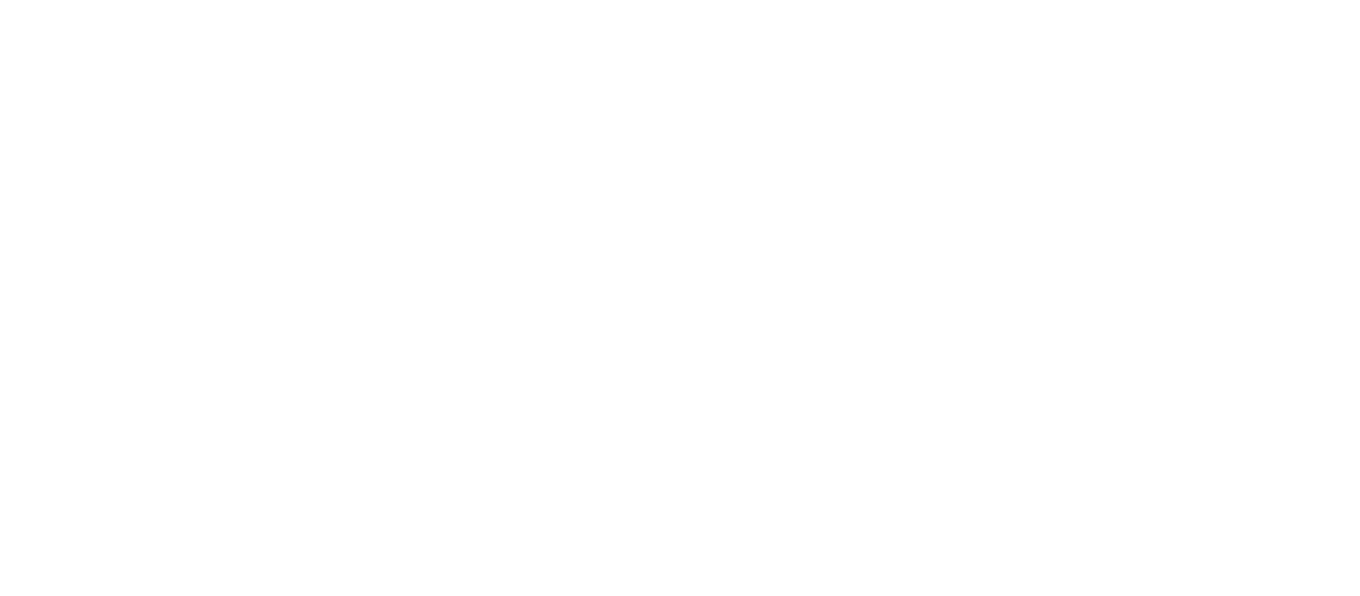
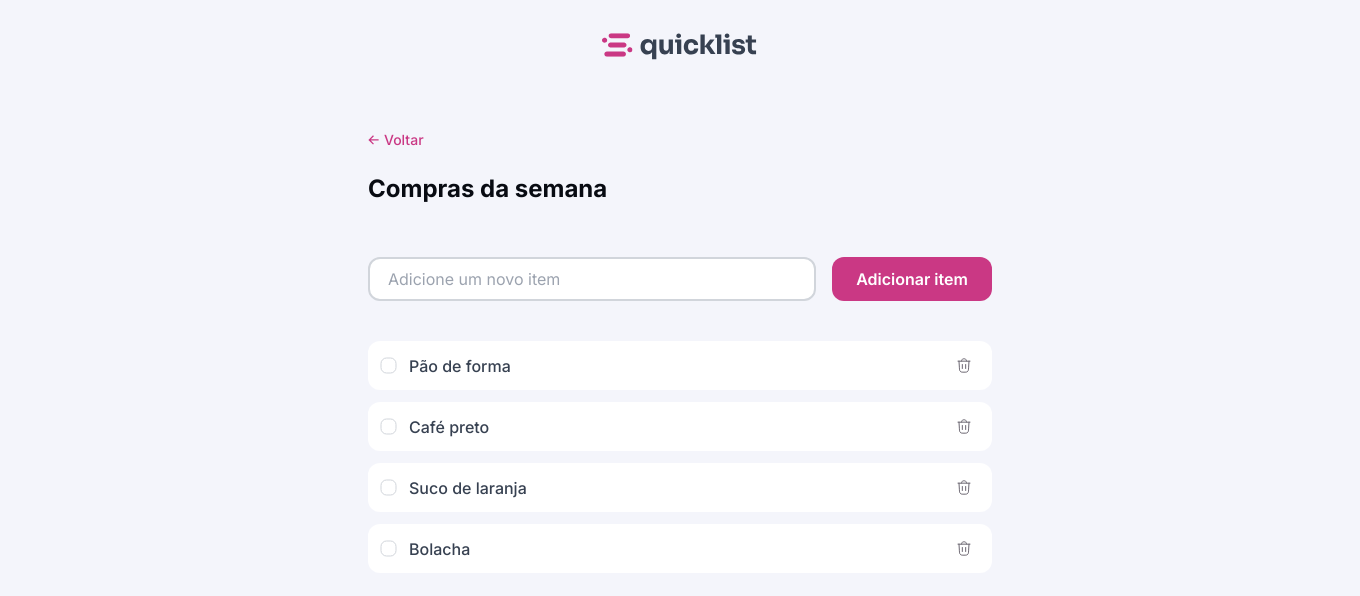
Before and after one commit to matheustorresdev97/full-stack-parte2, a plain HTML site: page quicklist/index.html in a window 1280 px wide. Shown: the whole page, 1360 px wide, since content can reach past the window. Drawn offline with Linux system fonts and the light colour scheme.

Commit message:
html e css do projeto

```diff
--- a/quicklist/index.html
+++ b/quicklist/index.html
@@ -16,9 +16,121 @@
 
     <title>Lista de Compras</title>
   </head>
-<body>
+  <body>
+    <div class="container">
+      <header>
+        <div class="logo desktop-only">
+          <a href="#">
+            <img src="assets/logo.svg" alt="logo quicklist" />
+          </a>
+        </div>
 
-        <script src="script.js"></script>
+        <div class="back">
+          <a href="#">
+            <img
+              src="assets/arrow-left.svg"
+              alt="Voltar para a página anterior"
+            />
+            <span>Voltar</span>
+          </a>
+        </div>
 
-</body>
+        <h1>Compras da semana</h1>
+      </header>
+
+      <main>
+        <form method="post">
+          <div class="input-wrapper">
+            <input
+              type="text"
+              name="input-item"
+              id="input-item"
+              placeholder="Adicione um novo item"
+            />
+            <button type="button" id="add-item-btn">Adicionar item</button>
+          </div>
+
+          <div class="list">
+            <ul role="list" id="item-list">
+              <li>
+                <div class="checkbox-wrapper">
+                  <label for="item-1">
+                    <div class="checkbox-img"></div>
+                    <input type="checkbox" name="item-1" id="item-1" />
+                  </label>
+                </div>
+                <span>Pão de forma</span>
+                <img
+                  class="delete-btn"
+                  src="assets/trash-can.svg"
+                  alt="Ícone de lixeira"
+                  aria-label="Excluir item"
+                />
+              </li>
+
+              <li>
+                <div class="checkbox-wrapper">
+                  <label for="item-2">
+                    <div class="checkbox-img"></div>
+                    <input type="checkbox" name="item-2" id="item-2" />
+                  </label>
+                </div>
+                <span>Café preto</span>
+                <img
+                  class="delete-btn"
+                  src="assets/trash-can.svg"
+                  alt="Ícone de lixeira"
+                  aria-label="Excluir item"
+                />
+              </li>
+
+              <li>
+                <div class="checkbox-wrapper">
+                  <label for="item-3">
+                    <div class="checkbox-img"></div>
+                    <input type="checkbox" name="item-3" id="item-3" />
+                  </label>
+                </div>
+                <span>Suco de laranja</span>
+                <img
+                  class="delete-btn"
+                  src="assets/trash-can.svg"
+                  alt="Ícone de lixeira"
+                  aria-label="Excluir item"
+                />
+              </li>
+
+              <li>
+                <div class="checkbox-wrapper">
+                  <label for="item-4">
+                    <div class="checkbox-img"></div>
+                    <input type="checkbox" name="item-4" id="item-4" />
+                  </label>
+                </div>
+                <span>Bolacha</span>
+                <img
+                  class="delete-btn"
+                  src="assets/trash-can.svg"
+                  alt="Ícone de lixeira"
+                  aria-label="Excluir item"
+                />
+              </li>
+            </ul>
+          </div>
+
+          <div class="alert">
+            <img src="assets/warning-circle-filled.svg" alt="ícone de alerta" />
+            <label>O item foi removido da lista</label>
+            <img
+              class="close-alert-btn"
+              src="assets/delete-small.svg"
+              alt="Alerta: item removido da lista"
+            />
+          </div>
+        </form>
+      </main>
+    </div>
+
+    <script src="script.js"></script>
+  </body>
 </html>
--- /dev/null
+++ b/quicklist/styles/global.css
@@ -0,0 +1,51 @@
+* {
+  margin: 0;
+  padding: 0;
+  box-sizing: border-box;
+}
+
+:root {
+  --font-family: "Inter", serif;
+  --title: 700 1.5rem/2 var(--font-family); /*24px*/
+  --label: 600 1rem/1.25 var(--font-family); /*16px*/
+  --paragraph: 500 1rem/1.5 var(--font-family); /*16px*/
+  --link: 500 0.875rem/1 var(--font-family); /*14px*/
+
+  --background-primary: #f4f5fb;
+  --background-secondary: #ffffff;
+
+  --color-brand: #ca3884;
+  --color-brand-hover: #a52c6b;
+  --color-danger: #c93847;
+
+  --content-primary: #080b12;
+  --content-secondary: #374151;
+  --content-tertiary: #9ca3af;
+
+  --always-white: #ffffff;
+  --border-primary: #d1d5db;
+  --border-hover: #b9c2d0;
+
+  --px-lg: 2rem;
+
+  --container-width: 85rem;
+}
+
+body {
+  background-color: var(--background-primary);
+  width: 100%;
+  min-height: 100vh;
+  font-family: var(--font-family);
+  overflow-x: hidden;
+}
+
+ul[role="list"] {
+  list-style: none;
+}
+
+@media (min-width: 80em) {
+  body {
+    width: var(--container-width);
+    margin-inline: auto;
+  }
+}
--- a/quicklist/styles/index.css
+++ b/quicklist/styles/index.css
@@ -0,0 +1,2 @@
+@import url(global.css);
+@import url(layout.css);
--- /dev/null
+++ b/quicklist/styles/layout.css
@@ -0,0 +1,224 @@
+.container {
+  --max-width: 390px;
+  margin-inline: auto;
+  width: min(var(--max-width), 100% - var(--px-lg) * 2);
+
+  & header {
+    .desktop-only {
+      display: none;
+    }
+
+    & .back {
+      height: 16px;
+      margin-top: 78px;
+      margin-bottom: 16px;
+
+      & a {
+        text-decoration: none;
+        font: var(--link);
+        color: var(--color-brand);
+        display: flex;
+        align-items: center;
+        gap: 4px;
+      }
+    }
+
+    & h1 {
+      font: var(--title);
+      color: var(--content-primary);
+    }
+  }
+
+  & main {
+    & .input-wrapper {
+      display: flex;
+      flex-direction: column;
+      gap: 16px;
+      margin-top: 44px;
+      margin-bottom: 40px;
+
+      & #input-item {
+        height: 44px;
+        padding-inline: 18px;
+        border-radius: 12px;
+        border: 2px solid var(--border-primary);
+        background-color: var(--background-secondary);
+        font: 400 1rem/1.4 var(--font-family);
+
+        &::placeholder {
+          color: var(--content-tertiary);
+        }
+
+        &:focus-within {
+          outline: var(--color-brand);
+          border-color: var(--color-brand);
+
+          &::placeholder {
+            color: var(--content-primary);
+          }
+        }
+      }
+
+      & button {
+        height: 44px;
+        font: var(--label);
+        color: var(--always-white);
+        background-color: var(--color-brand);
+        border-radius: 12px;
+        border: transparent;
+        cursor: pointer;
+      }
+    }
+
+    & .list {
+      & ul {
+        display: grid;
+        gap: 12px;
+        margin-bottom: 100px;
+
+        & li {
+          background-color: var(--background-secondary);
+          border-radius: 12px;
+          display: flex;
+          gap: 12px;
+          align-items: center;
+          padding: 12px;
+          position: relative;
+
+          & .checkbox-wrapper {
+            position: relative;
+
+            & [type="checkbox"] {
+              all: unset;
+              position: absolute;
+              inset: 0;
+              cursor: pointer;
+            }
+
+            & .checkbox-img {
+              height: 17px;
+              width: 17px;
+              background-image: url(../assets/checkbox.svg);
+            }
+
+            &:hover,
+            &:focus-within .checkbox-img {
+              background-image: url(../assets/checkbox-hover.svg);
+            }
+
+            &:has(:checked) .checkbox-img {
+              background-image: url(../assets/checkbox-selected.svg);
+            }
+          }
+
+          & span {
+            width: 12rem;
+            font: var(--paragraph);
+            color: var(--content-secondary);
+          }
+
+          & .delete-btn {
+            padding: 8px;
+            position: absolute;
+            right: 12px;
+            cursor: pointer;
+          }
+        }
+      }
+    }
+  }
+
+  & .alert {
+    display: flex;
+    align-items: center;
+    gap: 8px;
+    padding: 12px;
+    border-radius: 12px;
+    margin-top: 36px;
+    background-color: var(--color-danger);
+    margin-bottom: 170px;
+
+    display: none;
+
+    & label {
+      width: 547px;
+      color: var(--always-white);
+      font: var(--label);
+    }
+
+    .close-alert-btn {
+      cursor: pointer;
+    }
+  }
+}
+
+@media (min-width: 80em) {
+  .container {
+    --max-width: 90rem;
+    width: 85rem;
+    margin-inline: auto;
+
+    & header {
+      & .logo {
+        display: flex;
+        justify-content: center;
+        margin-top: 25px;
+      }
+
+      & .back {
+        margin: 4rem 0px 1rem 23rem;
+      }
+
+      & h1 {
+        margin-left: 23rem;
+      }
+    }
+
+    & main {
+      margin-inline: 23rem;
+      width: 39rem;
+
+      & .input-wrapper {
+        flex-direction: row;
+
+        & #input-item {
+          width: 28rem;
+          transition: border-color 0.5s ease, outline 0.5s ease;
+
+          &:hover {
+            border: 2px solid var(--border-hover);
+          }
+
+          &:focus-within {
+            outline: var(--color-brand);
+            border-color: var(--color-brand);
+          }
+        }
+
+        & button {
+          width: 10rem;
+          cursor: pointer;
+          transition: background-color 0.5s ease;
+
+          &:hover {
+            background-color: var(--color-brand-hover);
+          }
+        }
+      }
+
+      & .list {
+        & ul {
+          & li {
+            padding-block: 8px;
+            padding-inline: 12px;
+            height: 49px;
+
+            & span {
+              width: 33rem;
+            }
+          }
+        }
+      }
+    }
+  }
+}
```
Also changed, not shown: quicklist/assets/logo.svg (added).
